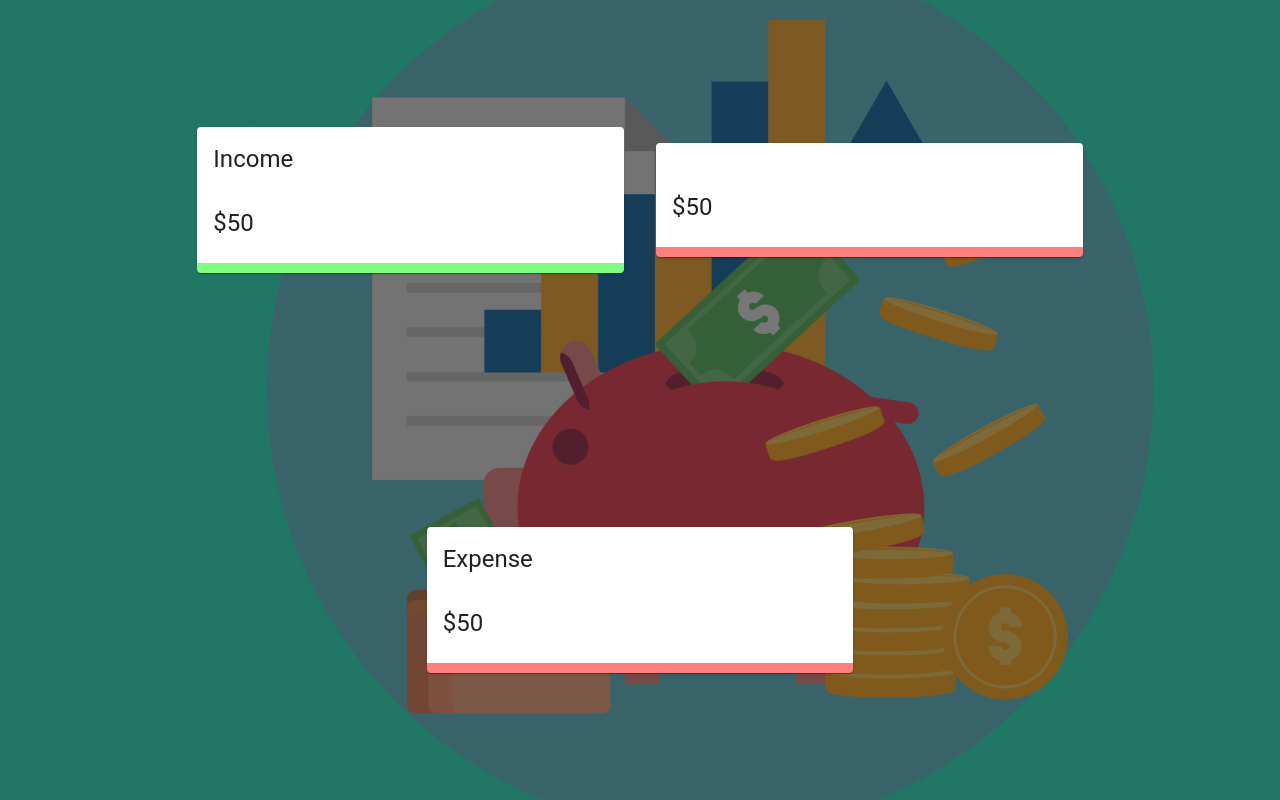
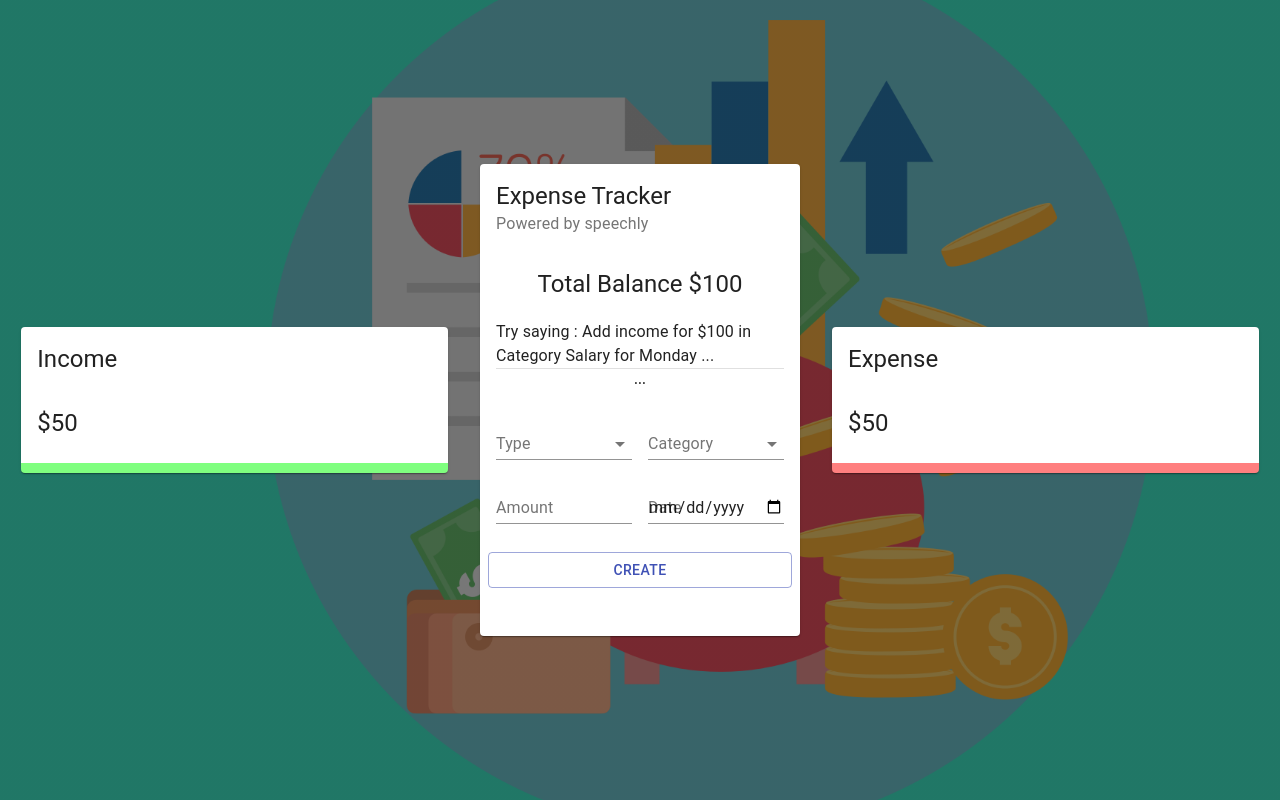
Before and after one commit to saurabhmehta1601/react-advanced-budget-tracker-with-speechly-and-material-ui-, a React (Create React App) app: page / in a window 1280 px wide. Built offline with nearby package versions, Linux system fonts and the light colour scheme.

Commit message:
Form of Main component done

```diff
--- a/src/App.js
+++ b/src/App.js
@@ -1,6 +1,7 @@
 import React from 'react'
 import './App.css'
-import Details from './components/Details/Details/Details'
+import Details from './components/Details/Details'
+import Main from './components/Main/Main'
 import {Grid} from '@material-ui/core'
 import useStyles from './styles'
 
@@ -12,8 +13,8 @@
                 <Grid item xs={12} sm={4}>
                     <Details title="Income" />
                 </Grid>
-                <Grid item xs={12} sm={4}>
-                    <Details />
+                <Grid item xs={12} sm={3}>
+                    <Main />
                 </Grid>
                 <Grid item xs={12} sm={4}>
                     <Details title="Expense" />
--- /dev/null
+++ b/src/components/Main/Form/Form.jsx
@@ -0,0 +1,46 @@
+import React from 'react'
+
+import { TextField,Typography,Grid,Button,FormControl,InputLabel,Select,MenuItem } from "@material-ui/core"
+
+import useStyles from './styles'
+
+const Form = () => {
+    const classes=useStyles()
+
+    return (
+        <Grid container spacing={2}>
+            <Grid item xs={12} >
+                <Typography align="center" variant="subtitle2" gutterBottom >
+                    ...
+                </Typography>
+            </Grid>
+            <Grid item xs={6} >
+               <FormControl fullWidth>
+                    <InputLabel>Type</InputLabel>
+                    <Select>
+                        <MenuItem value="Income">Income</MenuItem>
+                        <MenuItem value="Expense">Expense</MenuItem>
+                    </Select>
+               </FormControl>
+            </Grid>
+            <Grid item xs={6} >
+               <FormControl fullWidth>
+                    <InputLabel>Category</InputLabel>
+                    <Select>
+                        <MenuItem value="bussiness"> Bussiness </MenuItem>
+                        <MenuItem value="salary"> Salary </MenuItem>
+                    </Select>
+               </FormControl>
+            </Grid>
+            <Grid item xs={6} >
+                <TextField type="number" label="Amount" fullWidth />
+            </Grid>
+            <Grid item xs={6} >
+                <TextField type="date" label="Date" fullWidth />
+            </Grid>
+            <Button className={classes.button} variant="outlined" color="primary" fullWidth> Create </Button>
+        </Grid>
+    )
+}
+
+export default Form
--- /dev/null
+++ b/src/components/Main/Form/styles.js
@@ -0,0 +1,12 @@
+import { makeStyles } from '@material-ui/core/styles';
+
+export default makeStyles(() => ({
+  radioGroup: {
+    display: 'flex',
+    justifyContent: 'center',
+    marginBottom: '-10px',
+  },
+  button: {
+    marginTop: '20px',
+  },
+}));
--- /dev/null
+++ b/src/components/Main/Main.jsx
@@ -0,0 +1,34 @@
+import React from 'react'
+import {Card,CardHeader,CardContent,Typography,Grid,Divider} from '@material-ui/core'
+
+import Form from './Form/Form'
+import useStyles from './styles'
+
+const Main = () => {
+    const classes=useStyles()
+    return (
+        <Card className={classes.root}>
+            <CardHeader title="Expense Tracker" subheader="Powered by speechly" />
+            <CardContent >
+               <Typography align="center" variant="h5">
+               Total Balance $100
+               </Typography>
+               <Typography variant="subtitle1" style={{lineHeight:'1.5em',marginTop:'20px'}}>
+                {/* Info card */}
+              Try saying : Add income for  $100 in Category Salary for Monday ...
+               </Typography>
+               <Divider />
+              <Form />
+            </CardContent>
+            <CardContent className={classes.cardContent}>
+                <Grid container spacing={2}>
+                    <Grid item xs={12}>
+                        {/* <List></List> */}
+                    </Grid>
+                </Grid>
+            </CardContent>
+        </Card>
+    )
+}
+
+export default Main
--- /dev/null
+++ b/src/components/Main/styles.js
@@ -0,0 +1,24 @@
+import { makeStyles } from '@material-ui/core/styles';
+
+export default makeStyles((theme) => ({
+  media: {
+    height: 0,
+    paddingTop: '56.25%', // 16:9
+  },
+  expand: {
+    transform: 'rotate(0deg)',
+    marginLeft: 'auto',
+    transition: theme.transitions.create('transform', {
+      duration: theme.transitions.duration.shortest,
+    }),
+  },
+  expandOpen: {
+    transform: 'rotate(180deg)',
+  },
+  cartContent: {
+    paddingTop: 0,
+  },
+  divider: {
+    margin: '20px 0',
+  },
+}));
```
Also changed, not shown: src/components/Details/Details.jsx (renamed from src/components/Details/Details/Details.jsx), src/components/Details/Main/Main.jsx (deleted), src/components/Details/styles.js (renamed from src/components/Details/Details/styles.js), 1 other file (tests, documents, lock files or other folders).
